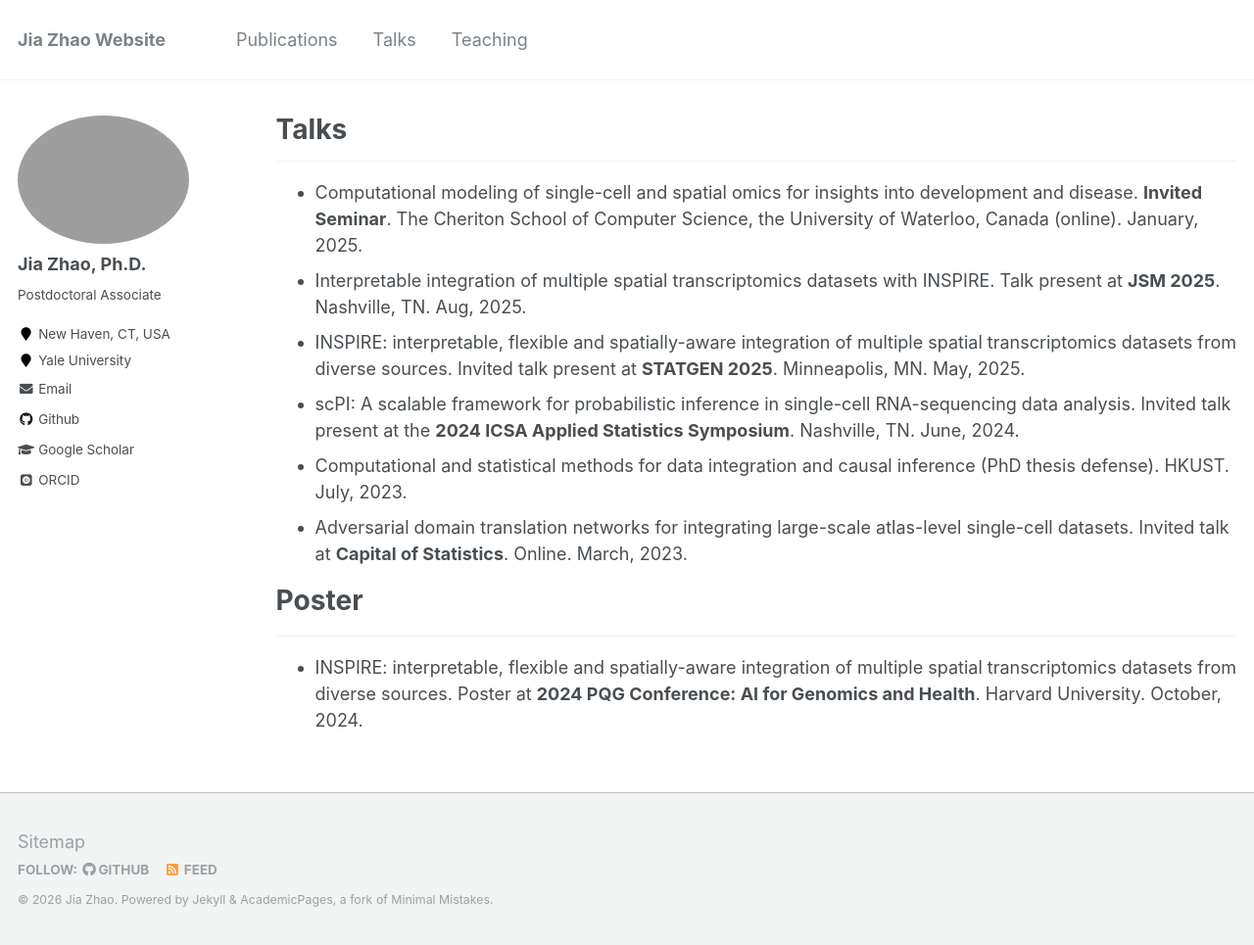
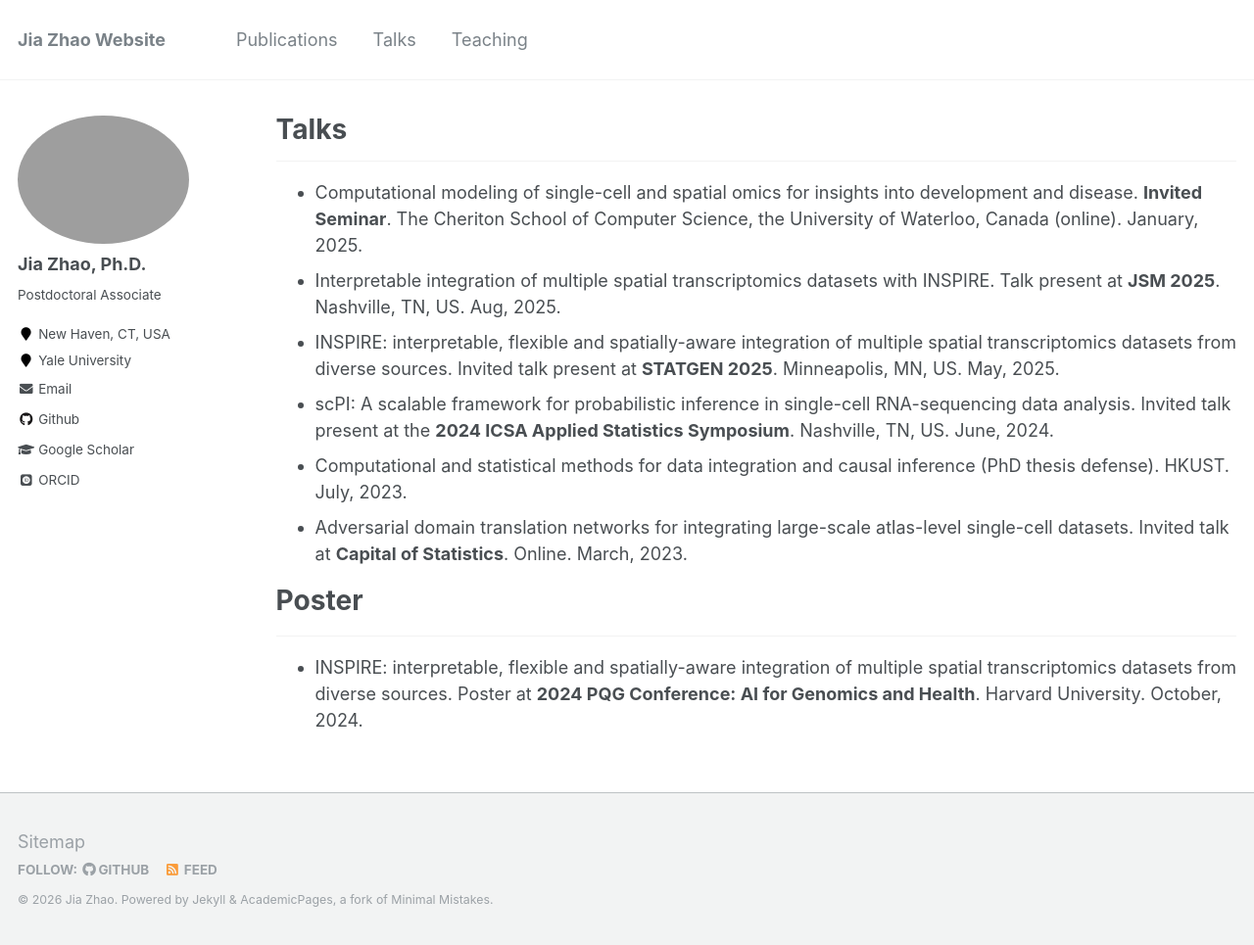
Before and after one commit to jiazhao97/jiazhao97.github.io, a Jekyll site: the page built from _pages/talks.md, in a window 1280 px wide and 965 px high. Shown: the whole window at 98% size. Built offline with Jekyll 4.4.1, drawn with Linux system fonts in a browser that asks for light colours; some web fonts are replaced.

```diff
--- a/_pages/talks.md
+++ b/_pages/talks.md
@@ -8,9 +8,9 @@ author_profile: true
 
 ------
 * Computational modeling of single-cell and spatial omics for insights into development and disease. **Invited Seminar**. The Cheriton School of Computer Science, the University of Waterloo, Canada (online). January, 2025.
-* Interpretable integration of multiple spatial transcriptomics datasets with INSPIRE. Talk present at **JSM 2025**. Nashville, TN. Aug, 2025.
-* INSPIRE: interpretable, flexible and spatially-aware integration of multiple spatial transcriptomics datasets from diverse sources. Invited talk present at **STATGEN 2025**. Minneapolis, MN. May, 2025.
-* scPI: A scalable framework for probabilistic inference in single-cell RNA-sequencing data analysis. Invited talk present at the **2024 ICSA Applied Statistics Symposium**. Nashville, TN. June, 2024.
+* Interpretable integration of multiple spatial transcriptomics datasets with INSPIRE. Talk present at **JSM 2025**. Nashville, TN, US. Aug, 2025.
+* INSPIRE: interpretable, flexible and spatially-aware integration of multiple spatial transcriptomics datasets from diverse sources. Invited talk present at **STATGEN 2025**. Minneapolis, MN, US. May, 2025.
+* scPI: A scalable framework for probabilistic inference in single-cell RNA-sequencing data analysis. Invited talk present at the **2024 ICSA Applied Statistics Symposium**. Nashville, TN, US. June, 2024.
 * Computational and statistical methods for data integration and causal inference (PhD thesis defense). HKUST. July, 2023.
 * Adversarial domain translation networks for integrating large-scale atlas-level single-cell datasets. Invited talk at **Capital of Statistics**. Online. March, 2023.
 
```
